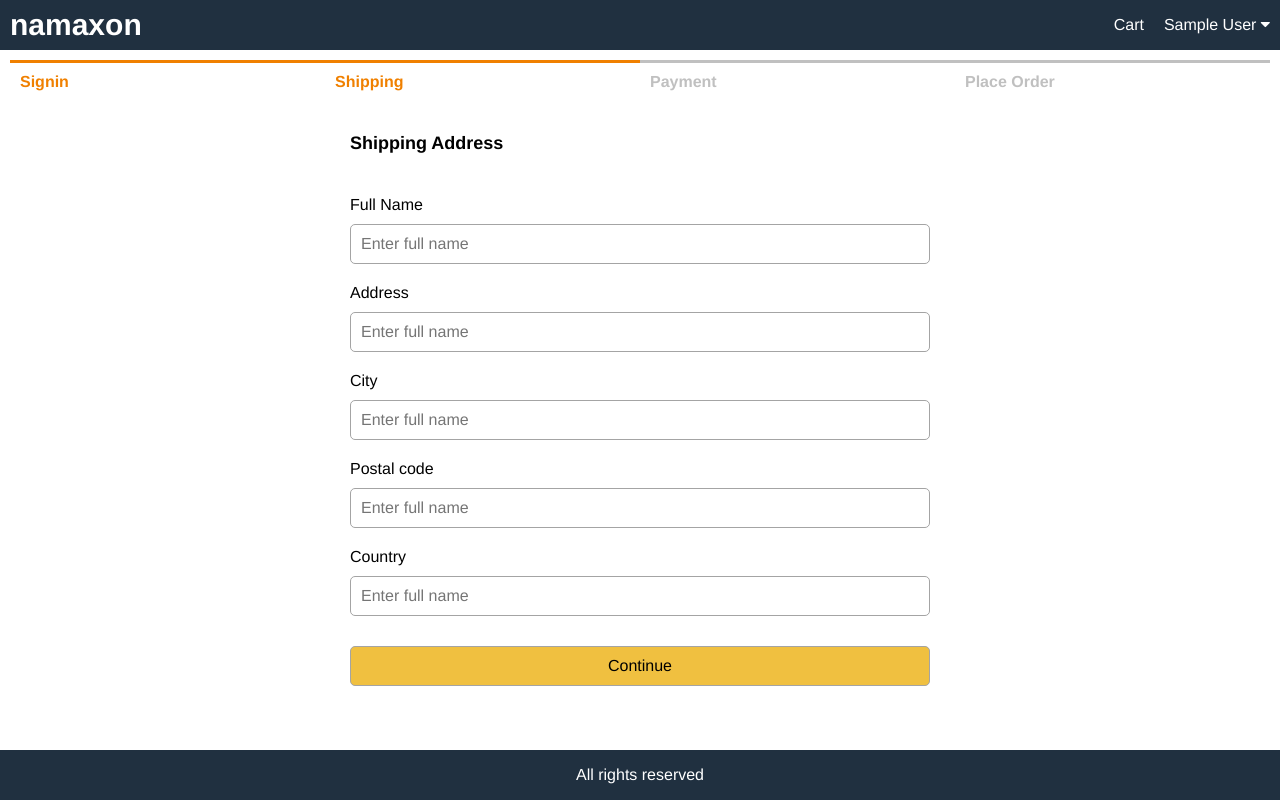
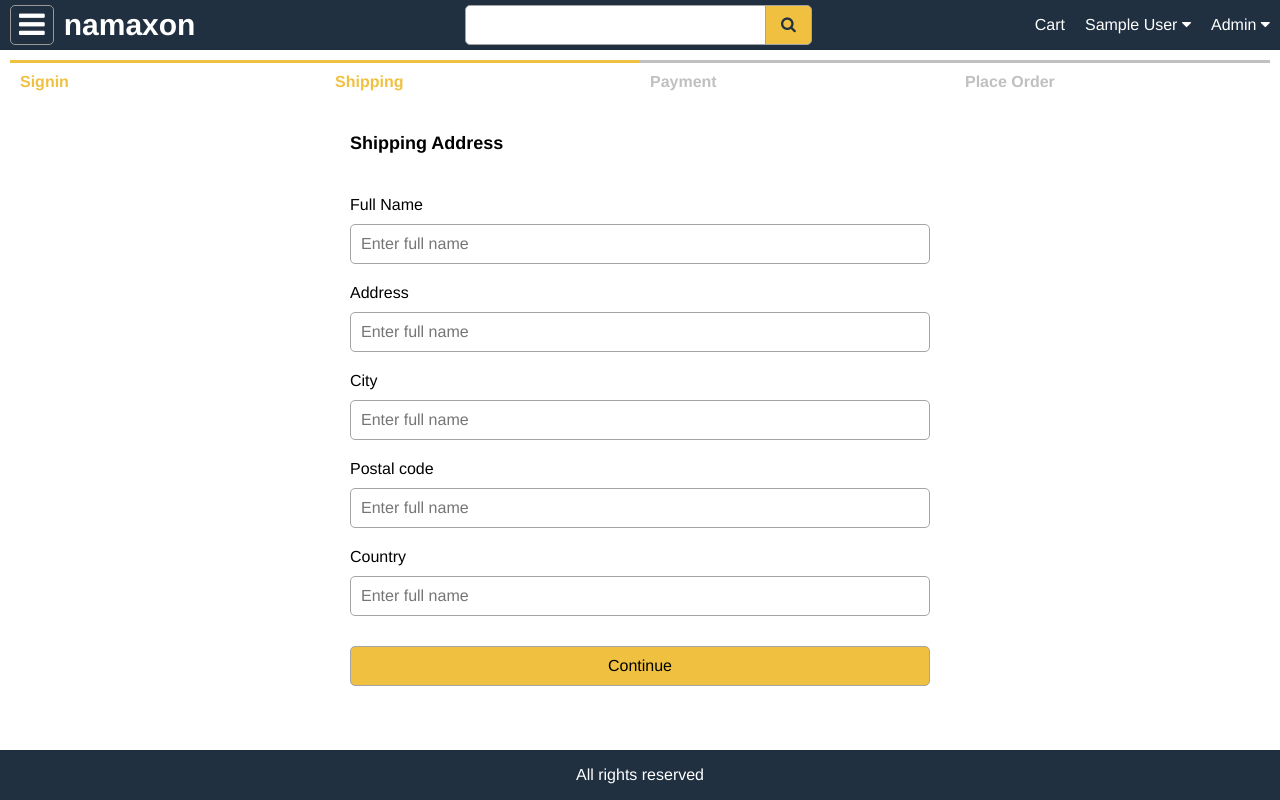
Before and after one commit to elnasabdallah/namaxon, a React (Create React App) app in the folder frontend/: page /shipping in a window 1280 px wide. Built offline with nearby package versions, Linux system fonts and the light colour scheme; sample sign-in values are in the browser's storage.

Commit message:
Added admin menu at nav bar

```diff
--- a/frontend/package.json
+++ b/frontend/package.json
@@ -16,6 +16,7 @@
     "react-scripts": "4.0.3",
     "redux": "^4.1.0",
     "redux-thunk": "^2.3.0",
+    "styled-components": "^5.3.0",
     "web-vitals": "^1.1.2"
   },
   "scripts": {
--- a/frontend/src/components/Header.js
+++ b/frontend/src/components/Header.js
@@ -2,6 +2,8 @@ import { Link } from "react-router-dom";
 import { useDispatch, useSelector } from "react-redux";
 import { signout } from "./../actions/userAction";
 import { clearCart } from "./../actions/cartActions";
+import SideBar from "./SideBar";
+import { useState } from "react";
 
 const Header = () => {
   const cart = useSelector(state => state.cart);
@@ -15,12 +17,33 @@ const Header = () => {
     dispatch(clearCart());
   };
 
+  const [sideBar, setSideBar] = useState(false);
+
+  const toggleSidebar = () => {
+    if (sideBar) {
+      setSideBar(false);
+    } else {
+      setSideBar(true);
+    }
+  };
   return (
+    <>
       <header className='row'>
         <div>
+          <button className='open-side-bars' onClick={toggleSidebar}>
+            <i className='fa fa-bars'></i>
+          </button>
           <Link className='brand' to='/'>
             namaxon
           </Link>
+        </div>
+        <div>
+          <div className='search'>
+            <input type='text' name='search' id='search' />
+            <button>
+              <i className='fa fa-search'></i>
+            </button>
+          </div>
         </div>
         <div>
           <Link to='/cart'>Cart</Link>
@@ -51,8 +74,31 @@ const Header = () => {
           ) : (
             <Link to='/signin'>Signin</Link>
           )}
+          {userInfo && userInfo.isAdmin && (
+            <div className='dropdown'>
+              <Link to='#admin'>
+                Admin <i className='fa fa-caret-down'></i>
+              </Link>
+              <ul className='dropdown-content'>
+                <li>
+                  <Link to='/dashboard'>Dashboard</Link>
+                </li>
+                <li>
+                  <Link to='/productlist'>Prducts</Link>
+                </li>
+                <li>
+                  <Link to='/orderlist'>Orders</Link>
+                </li>
+                <li>
+                  <Link to='/userlist'>Users</Link>
+                </li>
+              </ul>
+            </div>
+          )}
         </div>
       </header>
+      <SideBar setSideBar={toggleSidebar} sideBar={sideBar} />
+    </>
   );
 };
 
--- /dev/null
+++ b/frontend/src/components/SideBar.js
@@ -0,0 +1,43 @@
+import React from "react";
+import styled from "styled-components";
+const SideBar = ({ setSideBar, sideBar }) => {
+  return (
+    <SideBarWrapper sideBar={sideBar}>
+      <div className='row'>
+        <h1>Shopping Categories</h1>
+        <button onClick={() => setSideBar()}>x</button>
+      </div>
+      <div className='row'>
+        <a href=''>Pants</a>
+        <i class='fa fa-arrow-right'></i>
+      </div>
+      <div className='row'>
+        <a href=''>Shirts</a>
+        <i class='fa fa-arrow-right'></i>
+      </div>
+      <div className='row'>
+        <a href=''>Sample</a>
+        <i class='fa fa-arrow-right'></i>
+      </div>
+    </SideBarWrapper>
+  );
+};
+
+const SideBarWrapper = styled.aside`
+  position: fixed;
+  transition: all 0.5s;
+  transform: ${props =>
+    props.sideBar ? "translateX(0)" : "translateX(-30rem)"};
+  width: 30rem;
+  background-color: #f0f0f0;
+  height: 100%;
+
+  .row {
+    padding: 0.5rem 1rem;
+    font-size: 1.8rem;
+  }
+  button {
+    padding: 0.5rem 1rem;
+  }
+`;
+export default SideBar;
--- a/frontend/src/index.css
+++ b/frontend/src/index.css
@@ -1,6 +1,11 @@
 html {
   font-size: 62.5%; /*16 px is default : 62.5 =10px=1rem*/
   box-sizing: border-box;
+  height: 100vh;
+}
+:root {
+  --primary: #f0c040;
+  --primaryDark: #203040;
 }
 body {
   margin: 0;
@@ -28,7 +33,7 @@ body {
 
 header {
   grid-area: header;
-  background-color: #203040;
+  background-color: var(--primaryDark);
 }
 /* common classes */
 h1 {
@@ -43,7 +48,7 @@ a {
   text-decoration: none;
 }
 a:hover {
-  color: #ff8000;
+  color: var(--primary);
 }
 ul {
   padding: 0;
@@ -76,7 +81,7 @@ button:hover {
   border: 0.1rem #404040 solid;
 }
 button.primary {
-  background-color: #f0c040;
+  background-color: var(--primary);
 }
 button.block {
   width: 100%;
@@ -108,7 +113,7 @@ main {
 }
 footer {
   grid-area: footer;
-  background-color: #203040;
+  background-color: var(--primaryDark);
   color: #fff;
 }
 .row {
@@ -238,8 +243,8 @@ img.large {
   font-weight: bold;
 }
 .checkout-steps > div.active {
-  border-top-color: #f08000;
-  color: #f08000;
+  border-top-color: var(--primary);
+  color: var(--primary);
 }
 /* dropdown */
 
@@ -254,7 +259,7 @@ img.large {
   min-width: 12rem;
   padding: 1rem;
   z-index: 1;
-  background-color: #203040;
+  background-color: var(--primaryDark);
   margin: 0;
   margin-top: 0.4rem;
   border-radius: 0.5rem;
@@ -277,6 +282,38 @@ table th {
   border: 0.1rem solid #e4e4e4;
   padding: 0.5rem;
 }
+.search {
+  position: relative;
+  width: 30rem;
+}
+.search input {
+  width: 100%;
+}
+.search button {
+  position: absolute;
+  left: 100%;
+  top: 0;
+  font-size: 1.6rem;
+  color: #203040;
+  background-color: var(--primary);
+  border-top-left-radius: 0;
+  border-bottom-left-radius: 0;
+}
+.search button i {
+  padding: 0 0.5rem;
+}
+.open-side-bars {
+  margin-left: 1rem;
+  color: white;
+  background-color: var(--primaryDark);
+  border: 0.1rem solid rgb(155, 152, 152);
+  border-radius: 0.5rem;
+  font-size: 3rem;
+  padding: 0.2rem 0.8rem;
+}
+.open-side-bars:hover {
+  border-color: white;
+}
 
 .table button {
   margin: 0 0.2rem;
```
Also changed, not shown: frontend/src/components/AdminRoute.js (added, +23 -0 lines), 2 other files (tests, documents, lock files or other folders). Lines whose indentation alone changed are shown as unchanged.
